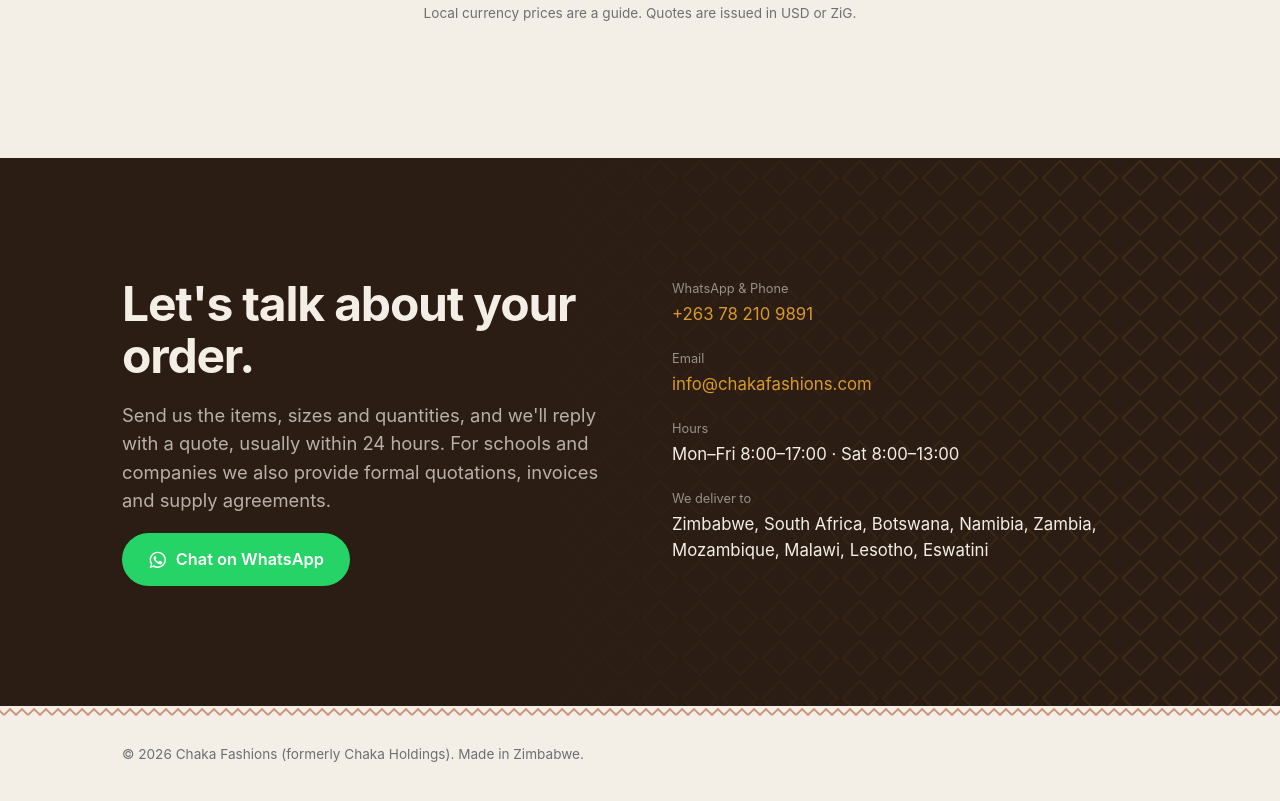
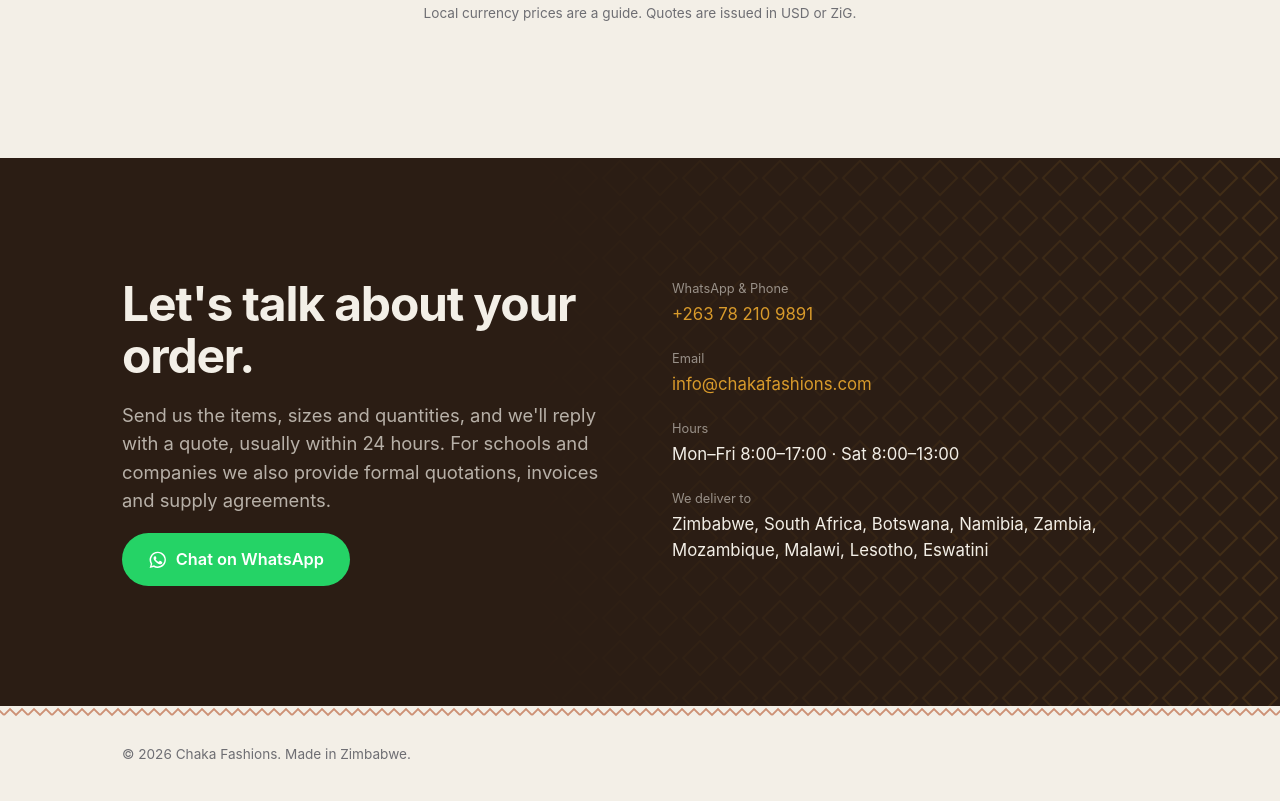
Before and after one commit to HeraldofData/chakafashions.com, a plain HTML site: page index.html in a window 1280 px wide. Shown: the part 1973-2774 px from the top of the page. Drawn offline with Linux system fonts and the light colour scheme; no server answers.

Commit message:
Remove 'formerly Chaka Holdings' from footer
Co-Authored-By: Claude Opus 5.5 <noreply@anthropic.com>

```diff
--- a/index.html
+++ b/index.html
@@ -147,7 +147,7 @@
 <footer class="site-footer">
   <div class="chevron-band small" aria-hidden="true"></div>
   <div class="container footer-inner">
-    <p>© <span id="year"></span> Chaka Fashions (formerly Chaka Holdings). Made in Zimbabwe.</p>
+    <p>© <span id="year"></span> Chaka Fashions. Made in Zimbabwe.</p>
   </div>
 </footer>
 
```
